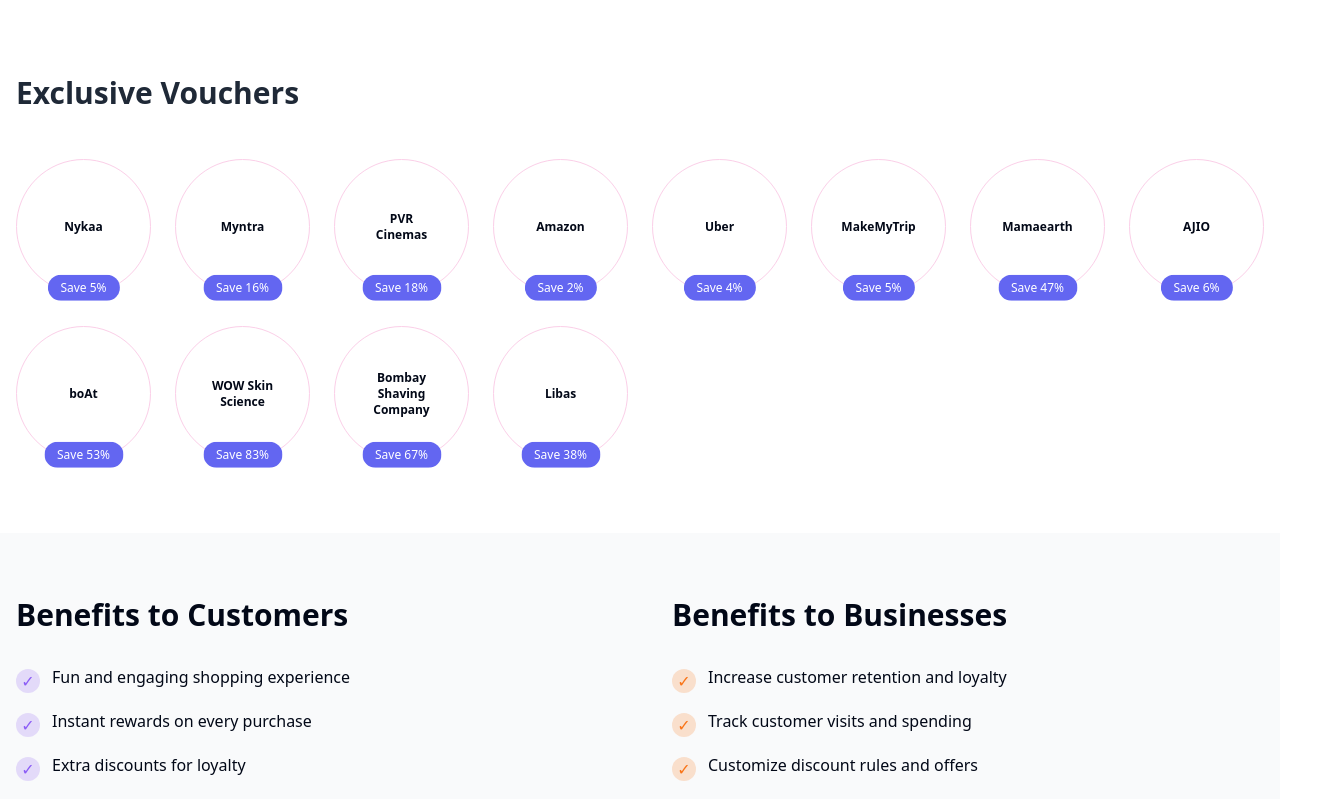
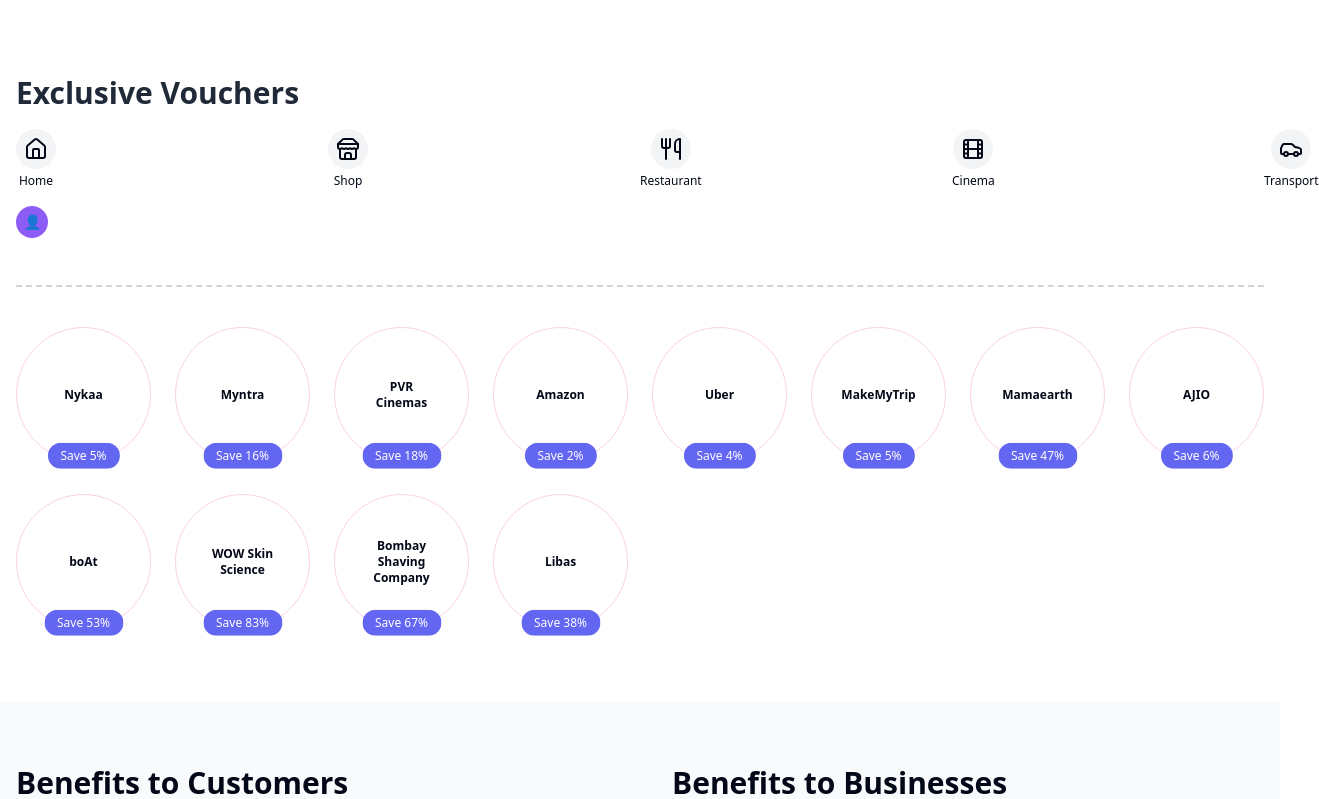
Before and after one commit to Sumanth4g9/retailboost-scratch-win, a React (Vite) app: page / in a window 1280 px wide. Shown: the part 980-1779 px from the top of the page, 1319 px wide, since content can reach past the window. Built offline with nearby package versions, Linux system fonts and the light colour scheme.

Commit message:
Add animation for customer journey
Implement animation for customer journey with coin flow.

```diff
--- a/src/components/ExclusiveVouchers.tsx
+++ b/src/components/ExclusiveVouchers.tsx
@@ -1,12 +1,20 @@
 
-import React from 'react';
+import React, { useEffect, useState } from 'react';
 import { Badge } from '@/components/ui/badge';
+import { Home, Store, Utensils, Film, Car } from 'lucide-react';
 
 interface VoucherItem {
   id: string;
   brand: string;
   logo: string;
   discount: string;
+}
+
+interface Location {
+  id: number;
+  name: string;
+  icon: React.ReactNode;
+  position: number;
 }
 
 const voucherData: VoucherItem[] = [
@@ -24,11 +32,122 @@ const voucherData: VoucherItem[] = [
   { id: '12', brand: 'Libas', logo: '/lovable-uploads/a1fa3b3f-e513-49a9-8c7f-01904c2558e8.png', discount: '38%' },
 ];
 
+const locations: Location[] = [
+  { id: 1, name: 'Home', icon: <Home className="w-6 h-6" />, position: 0 },
+  { id: 2, name: 'Shop', icon: <Store className="w-6 h-6" />, position: 25 },
+  { id: 3, name: 'Restaurant', icon: <Utensils className="w-6 h-6" />, position: 50 },
+  { id: 4, name: 'Cinema', icon: <Film className="w-6 h-6" />, position: 75 },
+  { id: 5, name: 'Transport', icon: <Car className="w-6 h-6" />, position: 100 },
+];
+
 const ExclusiveVouchers = () => {
+  const [currentPosition, setCurrentPosition] = useState(0);
+  const [activeLocation, setActiveLocation] = useState<number | null>(0);
+  const [showCoins, setShowCoins] = useState(false);
+
+  useEffect(() => {
+    const animationInterval = setInterval(() => {
+      // Find the next location
+      const currentLocationIndex = locations.findIndex(loc => loc.position === currentPosition);
+
+      if (currentLocationIndex >= 0 && currentLocationIndex < locations.length - 1) {
+        const nextLocation = locations[currentLocationIndex + 1];
+
+        // Person stops at location for 3 seconds
+        setActiveLocation(locations[currentLocationIndex].id);
+
+        // Then start moving to the next location
+        setTimeout(() => {
+          setActiveLocation(null);
+          setCurrentPosition(nextLocation.position);
+
+          // Show coins flowing after 3 seconds at each stop
+          setTimeout(() => {
+            setShowCoins(true);
+
+            // Hide coins after animation
+            setTimeout(() => {
+              setShowCoins(false);
+            }, 1500);
+          }, 3000);
+        }, 3000);
+      } else if (currentLocationIndex === locations.length - 1) {
+        // When at the last location, pause and then reset to home
+        setActiveLocation(locations[currentLocationIndex].id);
+
+        setTimeout(() => {
+          setShowCoins(true);
+
+          setTimeout(() => {
+            setShowCoins(false);
+            setActiveLocation(null);
+            setCurrentPosition(0);
+          }, 1500);
+        }, 3000);
+      }
+    }, 10000); // Complete cycle approximately every 10 seconds
+
+    return () => clearInterval(animationInterval);
+  }, [currentPosition]);
+
   return (
     <section className="py-16 bg-white">
       <div className="container mx-auto px-4">
         <h2 className="text-3xl font-bold text-gray-800 mb-12">Exclusive Vouchers</h2>
+
+        {/* Walking Animation */}
+        <div className="relative h-32 mb-10 border-b-2 border-dashed border-gray-300">
+          {/* Path with locations */}
+          <div className="absolute top-0 left-0 w-full h-full">
+            {locations.map((location) => (
+              <div
+                key={location.id}
+                className={`absolute top-0 transform -translate-y-1/2 transition-all duration-300 ${
+                  activeLocation === location.id ? 'scale-125 text-brand-purple' : ''
+                }`}
+                style={{ left: `${location.position}%` }}
+              >
+                <div className="flex flex-col items-center">
+                  <div className={`p-2 rounded-full ${activeLocation === location.id ? 'bg-brand-purple/20' : 'bg-gray-100'}`}>
+                    {location.icon}
+                  </div>
+                  <span className="text-xs font-medium mt-1">{location.name}</span>
+                </div>
+              </div>
+            ))}
+          </div>
+
+          {/* Person walking */}
+          <div
+            className="absolute top-1/2 transform -translate-y-1/2 transition-all duration-3000 ease-linear"
+            style={{ left: `${currentPosition}%` }}
+          >
+            <div className="relative">
+              <div className="bg-brand-purple text-white rounded-full w-8 h-8 flex items-center justify-center">
+                <span className="text-sm">👤</span>
+              </div>
+
+              {/* Coins animation */}
+              {showCoins && (
+                <>
+                  {[...Array(8)].map((_, i) => (
+                    <div
+                      key={i}
+                      className="absolute animate-fade-out"
+                      style={{
+                        top: `-${10 + Math.random() * 20}px`,
+                        left: `${Math.random() * 40 - 20}px`,
+                        animation: `coin-float ${0.8 + Math.random() * 0.6}s ease-out forwards`
+                      }}
+                    >
+                      <span className="text-xs">💰</span>
+                    </div>
+                  ))}
+                </>
+              )}
+            </div>
+          </div>
+        </div>
 
         <div className="grid grid-cols-2 md:grid-cols-4 lg:grid-cols-8 gap-6">
           {voucherData.map((voucher) => (
@@ -52,6 +171,20 @@ const ExclusiveVouchers = () => {
           ))}
         </div>
       </div>
+
+      {/* Add keyframes for coin animation */}
+      <style jsx>{`
+        @keyframes coin-float {
+          0% {
+            transform: translateY(0) scale(1);
+            opacity: 1;
+          }
+          100% {
+            transform: translateY(-30px) scale(0.5);
+            opacity: 0;
+          }
+        }
+      `}</style>
     </section>
   );
 };
```
